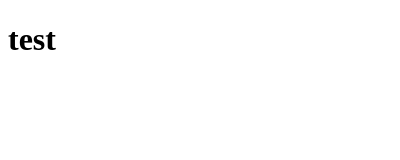
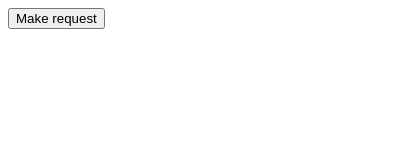
Before and after one commit to markorodic/Chrome-extension-, a browser extension: page popup.html in a window 400 px wide. Drawn offline with Linux system fonts and the light colour scheme.

Commit message:
add background and popup scripts

```diff
--- /dev/null
+++ b/background.js
@@ -0,0 +1 @@
+console.log("we are making a chrome extension!");
--- a/popup.html
+++ b/popup.html
@@ -5,8 +5,9 @@
     <meta name="viewport" content="width=device-width, initial-scale=1.0">
     <meta http-equiv="X-UA-Compatible" content="ie=edge">
     <title>Document</title>
+    <script src="popup.js"></script>
 </head>
 <body>
-    <h1>test</h1>
+    <button>Make request</button>
 </body>
 </html>
```
Also changed, not shown: manifest.json, popup.js (added).
